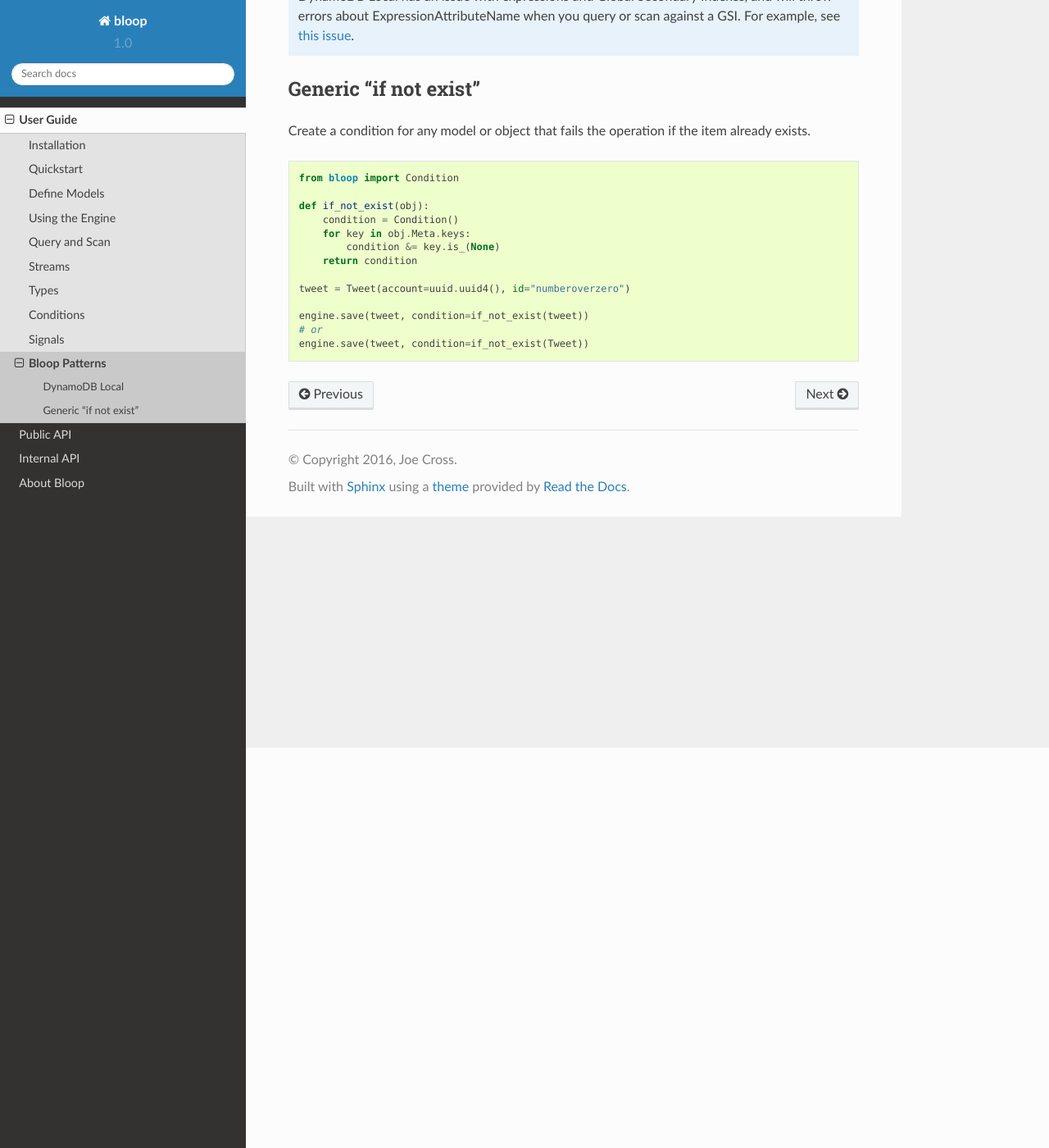
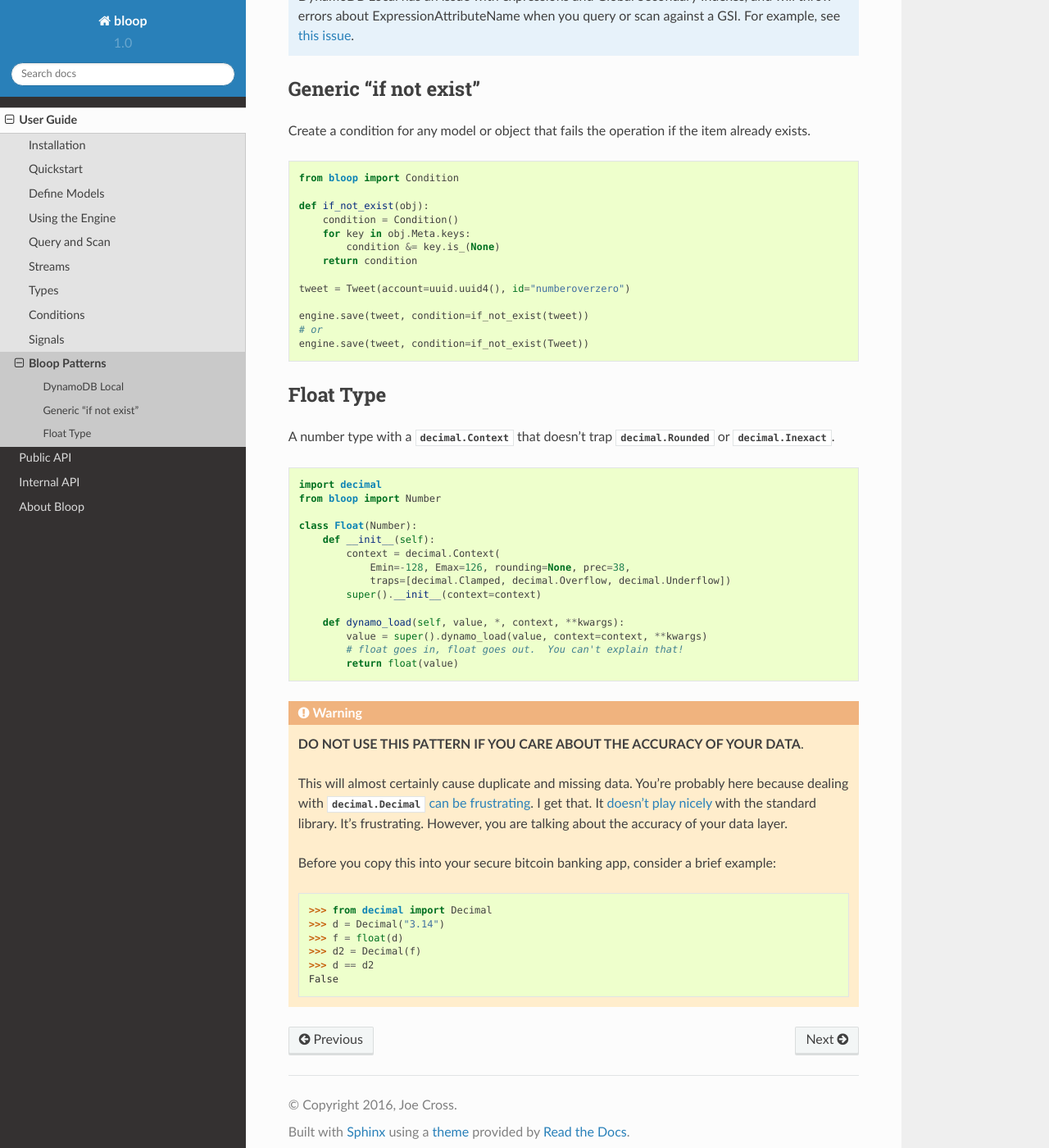
Before and after one commit to numberoverzero/bloop, a Sphinx documentation site: the page built from docs/user/patterns.rst, in a window 1280 px wide and 1400 px high, scrolled down 488 px. Shown: the whole window at 82% size. Built offline with Sphinx 7.4.7 and the Read the Docs theme 2.0.0, drawn with Linux system fonts in a browser that asks for light colours.

Commit message:
rename Float -> Number, move Float to patterns, Number takes optional decimal.Context
Exposing the decimal.Context that the Number types uses should have been
default behavior; while it's safe to tie everyone to the DynamoDB
specification, some people want to watch the world burn (via rounding errors).

Bloop's not going to die on that hill.  Provide your own context,
do whatever.  Just remember the LICENSE file when your banking app
starts losing thousandths of pennies on every transfer.

```diff
--- a/bloop/__init__.py
+++ b/bloop/__init__.py
@@ -26,10 +26,10 @@ from .types import (
     Binary,
     Boolean,
     DateTime,
-    Float,
     Integer,
     List,
     Map,
+    Number,
     Set,
     String,
 )
@@ -48,6 +48,9 @@ __all__ = [
     "before_create_table", "model_bound", "model_created", "model_validated",
     "object_deleted", "object_loaded", "object_modified", "object_saved",
 
+    # Types
+    "UUID", "Binary", "Boolean", "DateTime", "Integer", "List", "Map", "Number", "Set", "String",
+
     # Misc
     "Condition", "QueryIterator", "ScanIterator", "Stream"
 ]
--- a/docs/user/conditions.rst
+++ b/docs/user/conditions.rst
@@ -16,7 +16,7 @@ Available Conditions
 ====================
 
 There is no DynamoDB type that supports all of the conditions.  For example, ``contains`` does not work with
-a numeric type ``"N"`` such as Float or Integer.  DynamoDB's `ConditionExpression Reference`__ has the full
+a numeric type ``"N"`` such as Number or Integer.  DynamoDB's `ConditionExpression Reference`__ has the full
 specification.
 
 .. code-block:: python
@@ -61,10 +61,10 @@ You can construct conditions against individual elements of List and Map types w
 
     Item = Map(
         name=String,
-        price=Float,
+        price=Number,
         quantity=Integer)
     Metrics = Map(**{
-        "payment-duration": Float,
+        "payment-duration": Number,
         "coupons.used"=Integer,
         "coupons.available"=Integer
     })
--- a/docs/user/patterns.rst
+++ b/docs/user/patterns.rst
@@ -48,3 +48,50 @@ Create a condition for any model or object that fails the operation if the item
     engine.save(tweet, condition=if_not_exist(tweet))
     # or
     engine.save(tweet, condition=if_not_exist(Tweet))
+
+.. _patterns-float:
+
+==========
+Float Type
+==========
+
+A number type with a :class:`decimal.Context` that doesn't trap :class:`decimal.Rounded` or :class:`decimal.Inexact`.
+
+.. code-block:: python
+
+    import decimal
+    from bloop import Number
+
+    class Float(Number):
+        def __init__(self):
+            context = decimal.Context(
+                Emin=-128, Emax=126, rounding=None, prec=38,
+                traps=[decimal.Clamped, decimal.Overflow, decimal.Underflow])
+            super().__init__(context=context)
+
+        def dynamo_load(self, value, *, context, **kwargs):
+            value = super().dynamo_load(value, context=context, **kwargs)
+            # float goes in, float goes out.  You can't explain that!
+            return float(value)
+
+.. warning::
+
+    **DO NOT USE THIS PATTERN IF YOU CARE ABOUT THE ACCURACY OF YOUR DATA**.
+
+    This will almost certainly cause duplicate and missing data.  You're probably here because dealing with
+    :class:`decimal.Decimal` `can be frustrating`__.  I get that.  It `doesn't play nicely`__ with the standard
+    library.  It's frustrating.  However, you are talking about the accuracy of your data layer.
+
+    Before you copy this into your secure bitcoin banking app, consider a brief example:
+
+    .. code-block:: pycon
+
+        >>> from decimal import Decimal
+        >>> d = Decimal("3.14")
+        >>> f = float(d)
+        >>> d2 = Decimal(f)
+        >>> d == d2
+        False
+
+    __ https://github.com/boto/boto3/issues/665
+    __ https://github.com/boto/boto3/issues/369
```
Also changed, not shown: docs/api/public.rst (+16 -6 lines), docs/user/types.rst (+5 -5 lines), 4 other files.
